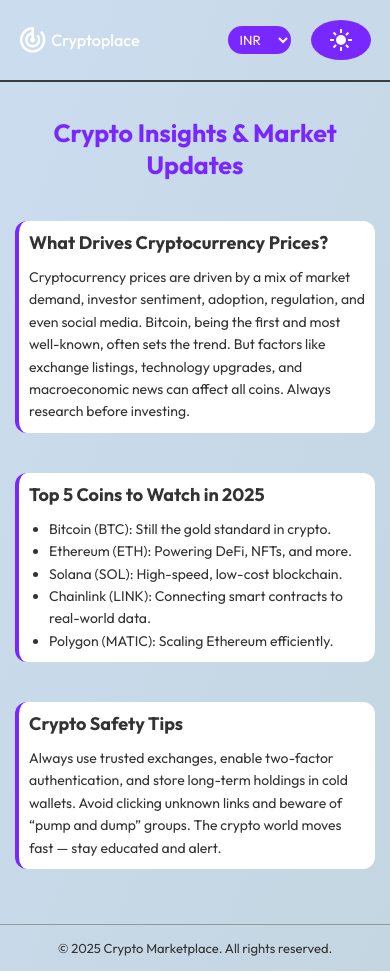
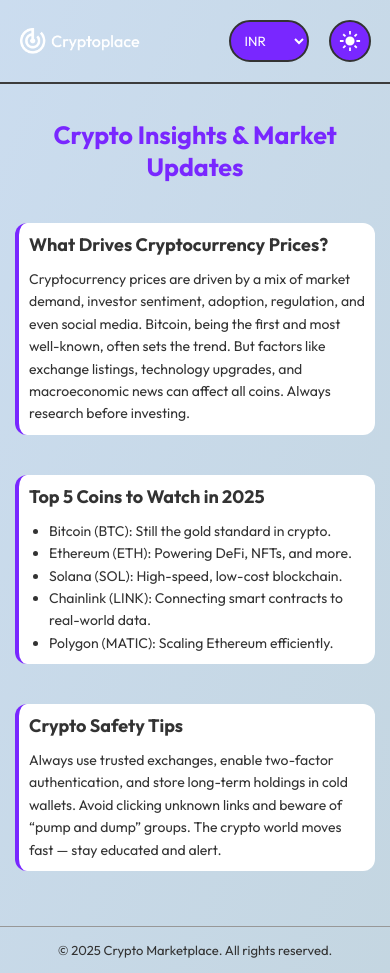
Before and after one commit to Bhavishya23-bits/Crypto_React, a React (Vite) app: page /Crypto_React/blog in a window 390 px wide. Built offline with nearby package versions, Linux system fonts and the light colour scheme; no server answers.

Commit message:
new edit

```diff
--- a/src/components/Navbar/Navbar.css
+++ b/src/components/Navbar/Navbar.css
@@ -34,12 +34,13 @@
 }
 
 .navbar select {
-    padding: 5px 8px;
+    padding: 10px 10px;
     border-radius: 50px;
     border: 2px solid white;
     background: transparent;
     color: white;
     cursor: pointer;
+    width: 80px;
 }
 
 .navbar option{
@@ -47,23 +48,6 @@
     color:white;
 }
 
-.navbar button {
-  display: flex;
-  align-items: center;
-  padding: 4px 10px;
-  border-radius: 50%;
-  border: 2px solid white;
-  background: black;
-  cursor: pointer;
-}
-
-
-.navbar button img {
-  width: 13px;
-  height: 13px;
-  object-fit: contain;
-  display: block;
-}
 .mobile-menu {
   display: flex;
   flex-direction: column;
@@ -117,8 +101,24 @@
     width:13px;
 }
 
+#mode-toggle {
+  padding: 6px;
+  width: 42px;
+  height: 42px;
+  border-radius: 50%;
+  border: 2px solid white;
+  background: black;
+  cursor: pointer;
+  display: flex;
+  align-items: center;
+  justify-content: center;
+  transition: background-color 0.3s ease, border-color 0.3s ease;
+}
+
 
 #mode-toggle svg {
+  width: 22px;
+  height: 22px;
   fill: white;
   transition: transform 0.2s ease;
 }
@@ -126,7 +126,6 @@
 #mode-toggle:hover svg {
   transform: scale(1.1) rotate(10deg);
 }
-
 
 @media(max-width:900px){
     .navbar{
@@ -167,4 +166,21 @@
     .navbar img{
         width:12px;
     }
+    #mode-toggle {
+    width: 42px;
+    height: 42px;
+    padding: 8px;
+    border-width: 3px;
+    background-color: #222;
+  }
+
+  #mode-toggle svg {
+    width: 22px;
+    height: 22px;
+    align-items: center;
+  }
+
+  #mode-toggle:hover {
+    background-color: #000000;
+  }
 }
--- a/src/index.css
+++ b/src/index.css
@@ -38,6 +38,7 @@ body.light-mode .App {
 body.light-mode select {
   background-color:  #7927ff;
   border: none;
+  border: 2px solid #333;
 }
 
 body.light-mode .mobile-menu {
@@ -58,6 +59,7 @@ body.light-mode .mobile-menu a:hover {
 body.light-mode #mode-toggle {
   background-color: #7927ff;
   border: none;
+  border: 2px solid #333;
 }
 body.light-mode .word{
   color:#7927ff;
--- a/src/pages/Coin/Coin.css
+++ b/src/pages/Coin/Coin.css
@@ -141,12 +141,13 @@
     display: flex;
     align-items: center;
   }
-
+.coin_chart > * {
+  min-width: 600px;
+}
   .coin_chart,
   .coin_info {
-    height: 40vh;
+    height: 43vh;
     width: 95vw;
-    box-sizing: border-box;
-    overflow-x:visible;
+    overflow-x: auto;
   }
 }
--- a/src/pages/Home/Home.css
+++ b/src/pages/Home/Home.css
@@ -123,6 +123,15 @@
         font-size: 10px;
     }
     .hero form input{
-        width:100px;
+        width:150px;
+        font-size: 12px;
+    }
+    .hero form button{
+        font-size:12px;
+
+    }
+    .hero form select{
+      font-size:12px;
+      width:31%;
     }
 }
```
